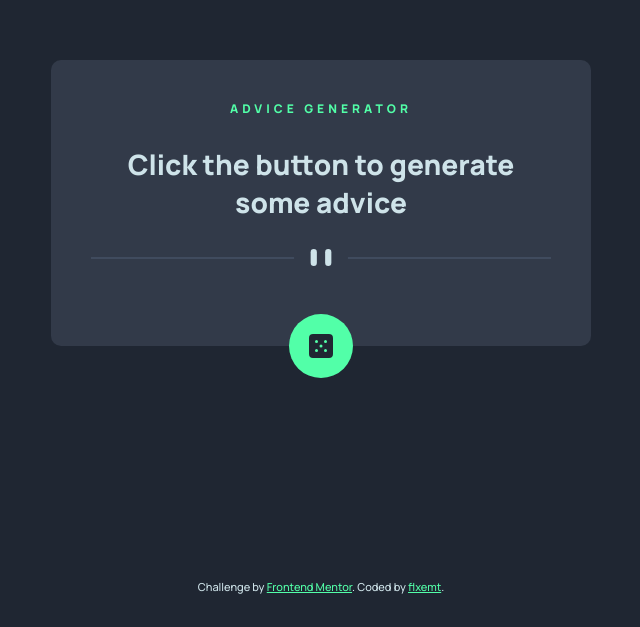
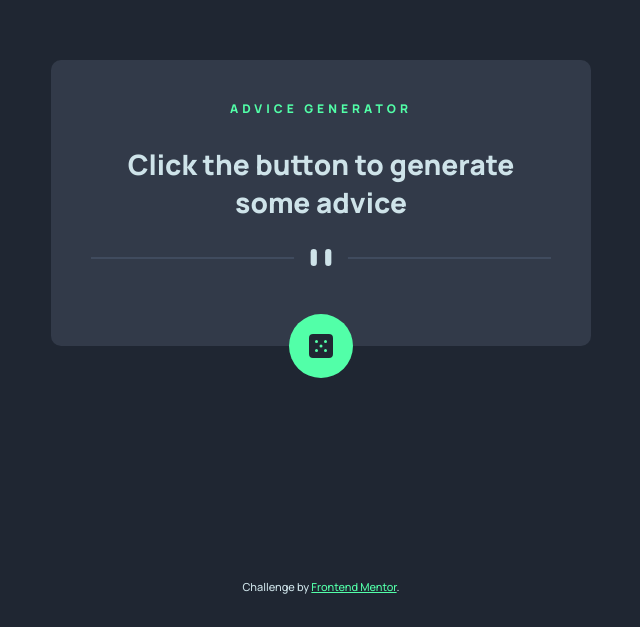
Before and after one commit to sam9315/Advice-Generator, a website built with Vite: page index.html in a window 1280 px wide. Shown: the part 173-800 px from the top of the page, without its empty margins (319-959 px from the left). Built offline with nearby package versions, Linux system fonts and the light colour scheme.

Commit message:
Update index.html

```diff
--- a/index.html
+++ b/index.html
@@ -30,7 +30,6 @@
   </main>
   <footer class="attribution">
     Challenge by <a href="https://www.frontendmentor.io?ref=challenge" target="_blank">Frontend Mentor</a>.
-    Coded by <a href="https://www.frontendmentor.io/profile/flxemt">flxemt</a>.
   </footer>
   <script src="main.js"></script>
 </body>
```
